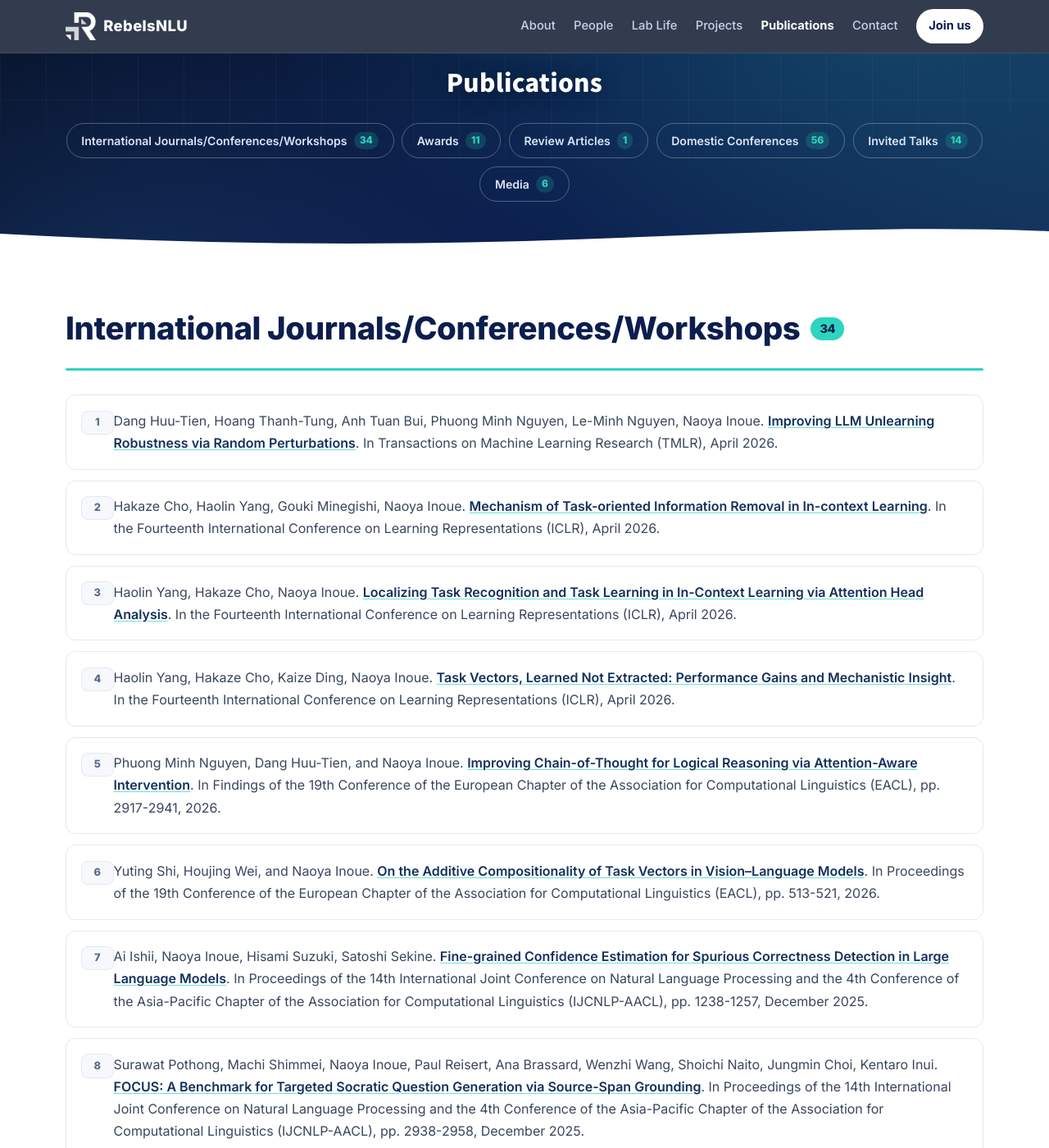
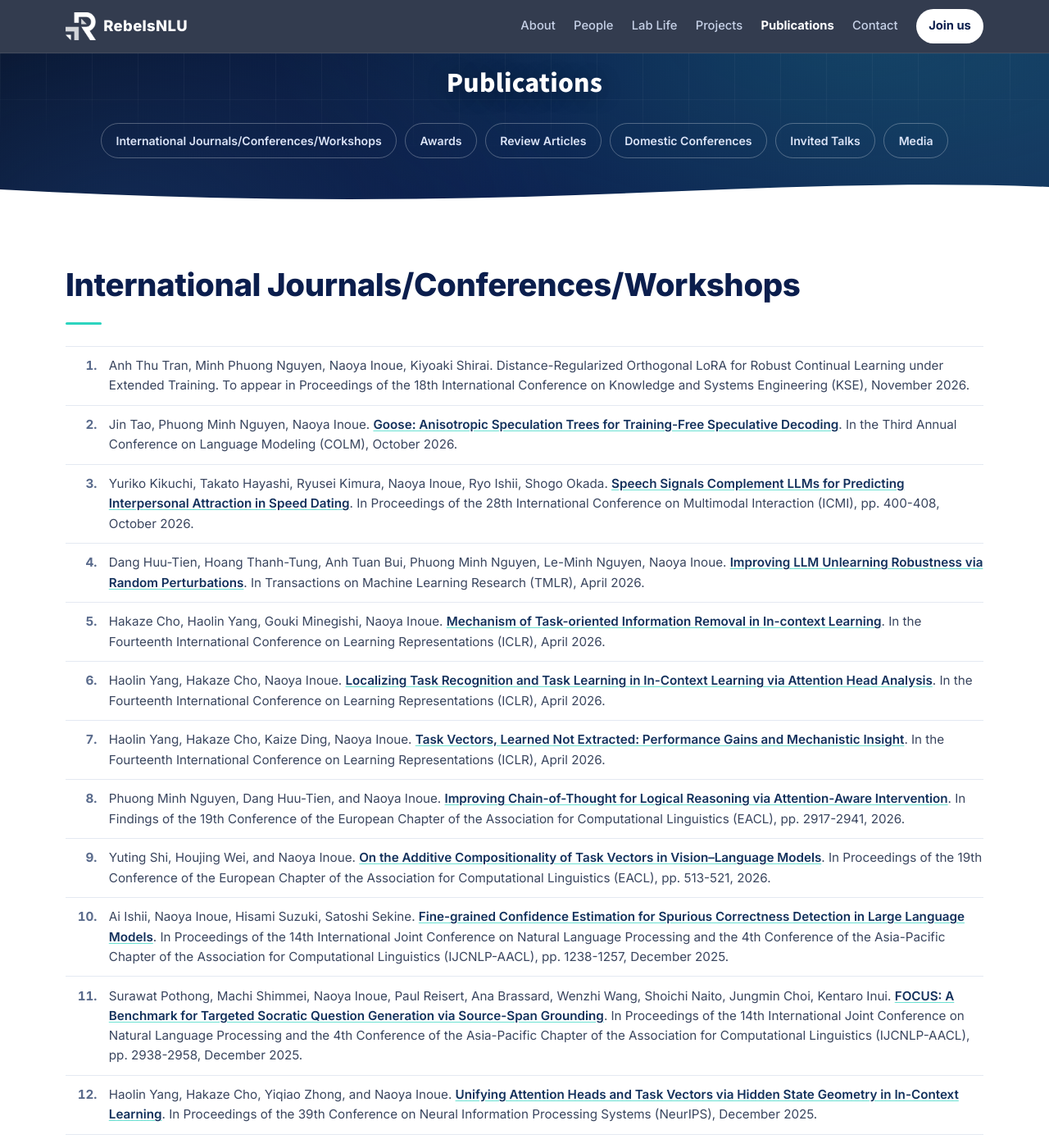
Before and after one commit to RebelsNLU-jaist/rebelsnlu-jaist.github.io, a Jekyll site: the page built from publications.md, in a window 1280 px wide and 1400 px high. Shown: the whole window at 82% size. Built offline with Jekyll 4.4.1, drawn with Linux system fonts in a browser that asks for light colours; some of the changed text lies outside the part shown.

Commit message:
Update publications and simplify the list layout
- Add papers and talks missing since April 2022 (COLM'26, ICMI'26 with
  arXiv links, KSE'26, JNLP 2022; Musashi University seminar) and give
  two invited talks their missing year.
- Render each list as plain numbered rows instead of cards, and drop
  the per-section counts (headings get explicit ids to avoid clashing
  with section ids).

Co-Authored-By: Claude Opus 5.5 <noreply@anthropic.com>

```diff
--- a/assets/css/pages/publications.css
+++ b/assets/css/pages/publications.css
@@ -1,41 +1,17 @@
-/* ---------- Publications overrides ---------- */
-h2.title{display:flex;flex-wrap:wrap;gap:.8rem;align-items:center}
-h2.title::after{margin-top:.2rem;flex-basis:100%}
-
-.jump a span{
-  background:rgba(45,212,191,.18);color:var(--accent);
-  padding:0 .45rem;border-radius:999px;font-size:.75rem;font-weight:800;
-}
+/* ---------- Publications ---------- */
 section.tail{padding:2.5rem 0 4rem}
-h2.title .count{
-  font-size:.9rem;font-weight:800;color:var(--navy-800);
-  background:var(--accent);border-radius:999px;padding:.1rem .7rem;
-}
-h2.pub-heading strong{
-  font-size:.9rem;font-weight:800;color:var(--navy-800);
-  background:var(--accent);border-radius:999px;padding:.1rem .7rem;
-}
-
-/* ---------- Publication list ---------- */
-.pub-list{list-style:none;counter-reset:pub;padding:0;margin:1.8rem 0 0}
+/* ---------- Publication list: plain numbered rows ---------- */
+.pub-list{list-style:none;counter-reset:pub;padding:0;margin:1.6rem 0 0}
 .pub-list li{
   position:relative;counter-increment:pub;
-  background:#fff;border:1px solid var(--line);border-radius:12px;
-  padding:1.1rem 1.3rem 1.1rem 3.6rem;margin-bottom:.8rem;
-  color:#3a465f;font-size:1rem;
-  transition:transform .15s,box-shadow .2s,border-color .2s;
+  padding:.7rem 0 .7rem 3.3rem;border-top:1px solid var(--line);
+  color:#3a465f;font-size:.95rem;line-height:1.6;
 }
+.pub-list li:last-child{border-bottom:1px solid var(--line)}
 .pub-list li::before{
-  content:counter(pub);
-  position:absolute;left:1.1rem;top:1.15rem;
-  min-width:1.7rem;height:1.7rem;padding:0 .35rem;
-  display:grid;place-items:center;
-  background:var(--bg-soft);border:1px solid var(--line);border-radius:8px;
-  color:var(--muted);font-size:.8rem;font-weight:800;line-height:1;
-  transition:background .2s,color .2s,border-color .2s;
+  content:counter(pub) ".";
+  position:absolute;left:0;top:.7rem;width:2.4rem;text-align:right;color:var(--muted);font-weight:700;font-variant-numeric:tabular-nums;
 }
-.pub-list li:hover{transform:translateY(-2px);box-shadow:var(--shadow);border-color:#cdd8ef}
-.pub-list li:hover::before{background:var(--accent);color:var(--navy-800);border-color:var(--accent)}
 .pub-list a{
   color:var(--navy-700);font-weight:600;text-decoration:underline;
   text-decoration-color:rgba(45,212,191,.7);text-underline-offset:.15em;transition:color .15s;
--- a/publications.md
+++ b/publications.md
@@ -9,30 +9,27 @@ hero:
   links:
     - label: International Journals/Conferences/Workshops
       href: "#international-journals-conferences-workshops"
-      count: 34
     - label: Awards
       href: "#awards"
-      count: 11
     - label: Review Articles
       href: "#review-articles"
-      count: 1
     - label: Domestic Conferences
       href: "#domestic-conferences"
-      count: 56
     - label: Invited Talks
       href: "#invited-talks"
-      count: 14
     - label: Media
       href: "#media"
-      count: 6
 ---
 
 {% include content-section-start.html id="international-journals-conferences-workshops" %}
 
 
-## International Journals/Conferences/Workshops **34**
-{: .title .pub-heading}
+## International Journals/Conferences/Workshops
+{: .title #international-journals-conferences-workshops-heading}
 
+1. Anh Thu Tran, Minh Phuong Nguyen, Naoya Inoue, Kiyoaki Shirai. Distance-Regularized Orthogonal LoRA for Robust Continual Learning under Extended Training. To appear in Proceedings of the 18th International Conference on Knowledge and Systems Engineering (KSE), November 2026.
+1. Jin Tao, Phuong Minh Nguyen, Naoya Inoue. [Goose: Anisotropic Speculation Trees for Training-Free Speculative Decoding](https://arxiv.org/abs/2604.02047). In the Third Annual Conference on Language Modeling (COLM), October 2026.
+1. Yuriko Kikuchi, Takato Hayashi, Ryusei Kimura, Naoya Inoue, Ryo Ishii, Shogo Okada. [Speech Signals Complement LLMs for Predicting Interpersonal Attraction in Speed Dating](https://arxiv.org/abs/2607.23037). In Proceedings of the 28th International Conference on Multimodal Interaction (ICMI), pp. 400-408, October 2026.
 1. Dang Huu-Tien, Hoang Thanh-Tung, Anh Tuan Bui, Phuong Minh Nguyen, Le-Minh Nguyen, Naoya Inoue. [Improving LLM Unlearning Robustness via Random Perturbations](https://openreview.net/forum?id=QYw192hTdH). In Transactions on Machine Learning Research (TMLR), April 2026.
 1. Hakaze Cho, Haolin Yang, Gouki Minegishi, Naoya Inoue. [Mechanism of Task-oriented Information Removal in In-context Learning](https://openreview.net/forum?id=VAv1rrPR1A). In the Fourteenth International Conference on Learning Representations (ICLR), April 2026.
 1. Haolin Yang, Hakaze Cho, Naoya Inoue. [Localizing Task Recognition and Task Learning in In-Context Learning via Attention Head Analysis](https://openreview.net/forum?id=gdvOF1OMa7). In the Fourteenth International Conference on Learning Representations (ICLR), April 2026.
@@ -62,6 +59,7 @@ hero:
 1. Daichi Haraguchi, Kiyoaki Shirai, Naoya Inoue and Natthawut Kertkeidkachorn. [Discovering Highly Influential Shortcut Reasoning: An Automated Template-Free Approach](https://aclanthology.org/2023.findings-emnlp.424/). In Findings of the 2023 Conference on Empirical Methods in Natural Language Processing (EMNLP2023), pp. 6401-6407, December 2023.
 1. Camélia Guerraoui, Paul Reisert, Naoya Inoue, Farjana Sultana Mim, Shoichi Naito, Jungmin Choi, Irfan Robbani, Wenzhi Wang and Kentaro Inui. [Teach Me How to Argue: A Survey on NLP Feedback Systems in Argumentation](https://aclanthology.org/2023.argmining-1.3/). In Proceedings of the 10th Workshop on Argumentation Mining (ArgMining2023), pp. 19-34, December 2023.
 1. Hoai Linh Luu and Naoya Inoue. [Counterfactual Adversarial Training for Improving Robustness of Pre-trained Language Models](https://aclanthology.org/2023.paclic-1.88/). In Proceedings of Pacific Asia Conference on Language, Information and Computation (PACLIC37), pp. 881-888, December 2023.
+1. Qin Dai, Benjamin Heinzerling, Naoya Inoue, Kentaro Inui. Universal Graph based Distantly Supervised Relation Extraction. Journal of Natural Language Processing, Vol. 29, pp. 1138-1164, 2022.
 1. Vasudha Varadarajan, Nikita Soni, Weixi Wang, Christian Luhmann, H. Andrew Schwartz and Naoya Inoue. [Detecting Dissonant Stance in Social Media: The Role of Topic Exposure](https://aclanthology.org/2022.nlpcss-1.16/). In Proceedings of the Fifth Workshop on Natural Language Processing and Computational Social Science (NLP+CSS), pp.151-156, November 2022.
 1. Keshav Singh, Naoya Inoue, Farjana Sultana Mim, Shoichi Naito and Kentaro Inui. [IRAC: A Domain-specific Annotated Corpus of Implicit Reasoning in Arguments](https://aclanthology.org/2022.lrec-1.499/). In Proceedings of the 13th Language Resources and Evaluation Conference (LREC2022), pp. 4674-4683, June 2022.
 1. Farjana Sultana Mim, Naoya Inoue, Shoichi Naito, Keshav Singh and Kentaro Inui. [LPAttack: A Feasible Annotation Scheme for Capturing Logic Pattern of Attacks in Arguments](https://aclanthology.org/2022.lrec-1.261/). In Proceedings of the 13th Language Resources and Evaluation Conference (LREC2022), pp. 2446-2459, June 2022.
@@ -74,8 +72,8 @@ hero:
 {% include content-section-start.html id="awards" class="alt" %}
 
 
-## Awards **11**
-{: .title .pub-heading}
+## Awards
+{: .title #awards-heading}
 
 1. [言語処理学会 第32回年次大会 若手奨励賞](https://www.anlp.jp/nlp2026/award.html) (2026/3/13): 趙 羽風. 文脈内学習におけるタスク指向情報除去のメカニズム.
 1. [言語処理学会 第32回年次大会 スポンサー賞](https://www.anlp.jp/nlp2026/award.html) (2026/3/13): 貝出 直大, 井之上 直也. LLMエージェントにおける指示曖昧性の内部表現解析.
@@ -95,8 +93,8 @@ hero:
 {% include content-section-start.html id="review-articles" %}
 
 
-## Review Articles **1**
-{: .title .pub-heading}
+## Review Articles
+{: .title #review-articles-heading}
 
 1. 乾 健太郎, 石井 雄隆, 松林 優一郞, 井之上 直也, 内藤 昭一, 磯部 順子, 舟山 弘晃, 菊地 正弥. 自然言語処理×教育における説明能力 -説明できるライティング評価技術への新しい展開-. 2023 年 16 巻 4 号 p. 289-300. 電子情報通信学会 基礎・境界ソサイエティ Fundamentals Review, 2023. [paper](https://www.jstage.jst.go.jp/article/essfr/16/4/16_289/_article/-char/ja)
 {: .pub-list}
@@ -106,8 +104,8 @@ hero:
 {% include content-section-start.html id="domestic-conferences" class="alt" %}
 
 
-## Domestic Conferences **56**
-{: .title .pub-heading}
+## Domestic Conferences
+{: .title #domestic-conferences-heading}
 
 1. 趙羽風, 楊昊霖, 峰岸剛基, 井之上直也. [文脈内学習におけるタスク指向情報除去のメカニズム](https://www.anlp.jp/proceedings/annual_meeting/2026/pdf_dir/B4-1.pdf). 言語処理学会第32回年次大会発表論文集, 4 pages, March 2026. (若手奨励賞)
 1. 貝出直大, 井之上直也. [LLMエージェントにおける指示曖昧性の内部表現解析](https://www.anlp.jp/proceedings/annual_meeting/2026/pdf_dir/B5-2.pdf). 言語処理学会第32回年次大会発表論文集, 4 pages, March 2026. (スポンサー賞)
@@ -172,12 +170,13 @@ hero:
 {% include content-section-start.html id="invited-talks" %}
 
 
-## Invited Talks **14**
-{: .title .pub-heading}
+## Invited Talks
+{: .title #invited-talks-heading}
 
 1. Naoya Inoue. Personal Debate AI Teacher for Sustainable Development. [INCITEST2025](https://incitest.unikom.ac.id/). October 2025.
-1. 井之上直也. 言語処理が拓く批判的思考力養成デジタルドリルの可能性. [AIP自然言語理解チーム ワークショップ：教育 × NLPの深化と未来](https://c5dc59ed978213830355fc8978.doorkeeper.jp/events/184325). June 19.
-1. 井之上直也. Panelist at [JAIST第4回研究科セミナー（共創インテリジェンス研究領域）「AI時代の科学的方法論～AIは科学の方法論と科学自身をどう変えるのか～」](https://www.jaist.ac.jp/whatsnew/event/2025/06/04-2.html). June 16.
+1. 井之上直也. 好きなこと、究めてみる? 人工知能に魅せられて理転した結果…. 武蔵大学国際教養学部主催セミナー. September 2025.
+1. 井之上直也. 言語処理が拓く批判的思考力養成デジタルドリルの可能性. [AIP自然言語理解チーム ワークショップ：教育 × NLPの深化と未来](https://c5dc59ed978213830355fc8978.doorkeeper.jp/events/184325). June 2025.
+1. 井之上直也. Panelist at [JAIST第4回研究科セミナー（共創インテリジェンス研究領域）「AI時代の科学的方法論～AIは科学の方法論と科学自身をどう変えるのか～」](https://www.jaist.ac.jp/whatsnew/event/2025/06/04-2.html). June 2025.
 1. Naoya Inoue. Towards Trustworthy Reasoning with Large Language Models. [JAIST and PTIT: AI Summer School 2024](https://ai.ptit.edu.vn/event/ai-summer-school-2024-jaist-x-ptit-s-collaboration-event-2/). July 2024.
 1. Naoya Inoue. Panelist at LLMs and Linguistic Competence. [LLMs and Philosophy](https://philevents.org/event/show/121106). September 2024.
 1. 井之上直也. 推論の上にも十五年. [みちのく情報伝達学セミナー](https://www.nlp.ecei.tohoku.ac.jp/research-meetings/mics/). March 2024.
@@ -196,8 +195,8 @@ hero:
 {% include content-section-start.html id="media" class="alt" %}
 
 
-## Media **6**
-{: .title .pub-heading}
+## Media
+{: .title #media-heading}
 
 1. 井之上直也. ムサシトリドリ「好奇心を信じて挑戦！文系から理系への転身と研究の日々」2025/10 掲載. [webpage](https://www.musashi.ac.jp/toridori/qn99mm0000004smd.html)
 1. 井之上直也. 【Hokuriku Innovators】批判的思考力を備えた次世代人工知能の開発を目指して/コンピューティング科学研究領域 井之上直也 准教授. 2024/12 掲載. [video](https://www.youtube.com/watch?v=Q8FLo2Z0Nao)
```
